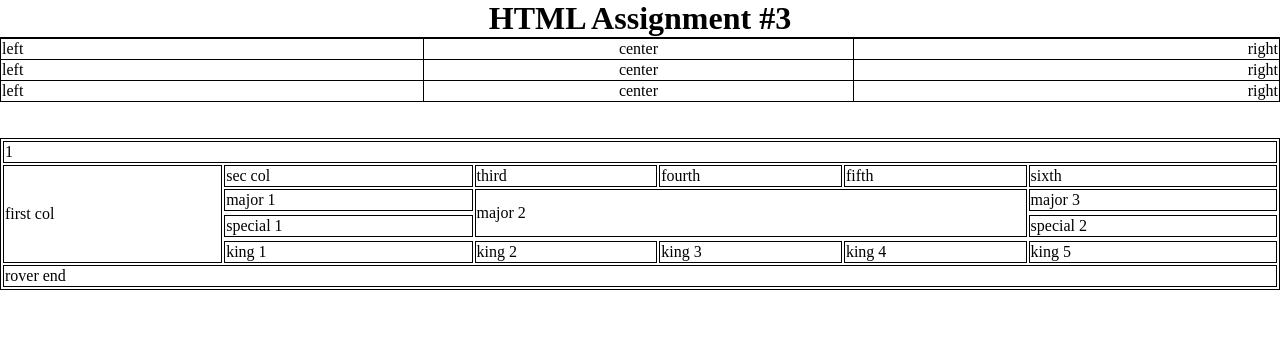
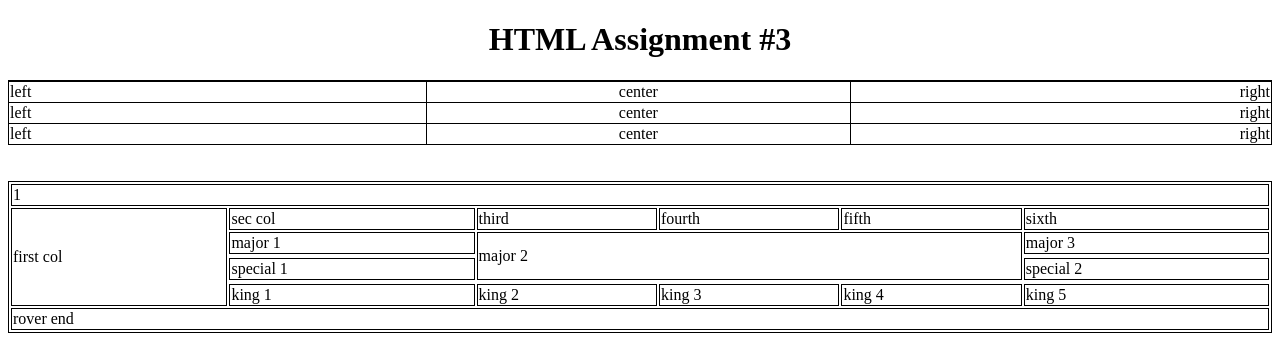
Before and after one commit to acciojob/alignment-PRIYANSHDUBEY, a website: page main.html in a window 1280 px wide. Shown: the top 343 px of the page. Drawn offline with Linux system fonts and the light colour scheme.

Commit message:
created a submission

```diff
--- a/styles.css
+++ b/styles.css
@@ -1,16 +1,14 @@
-*{
- margin: 0px;
- padding: 0px;
-
-}
 
 .headings{
     text-align: center;
 }
 
+.middle{
+
+}
 .middle  td{
 	padding: 1px ;
-	border: 1px solid black;
+	border: 1px solid rgb(0,0,0);
 
 }
 
```
